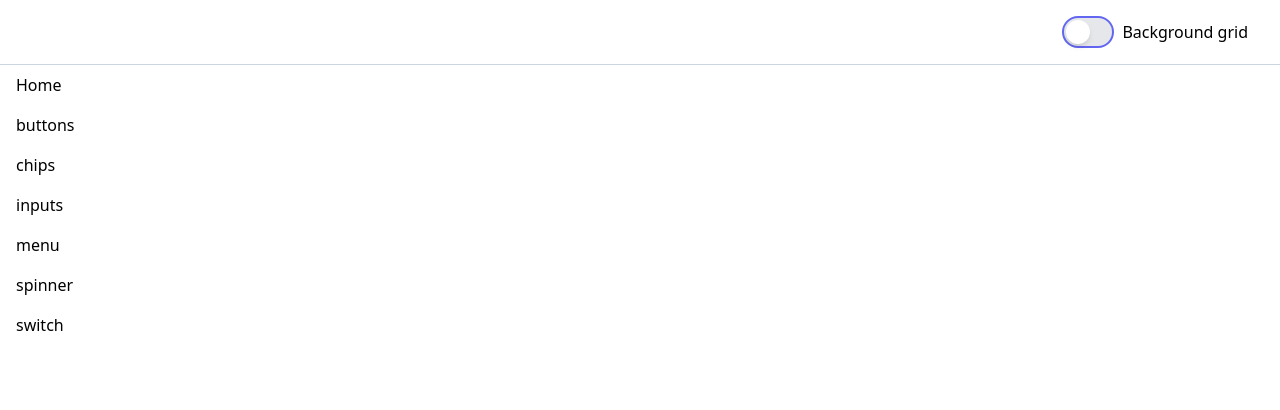
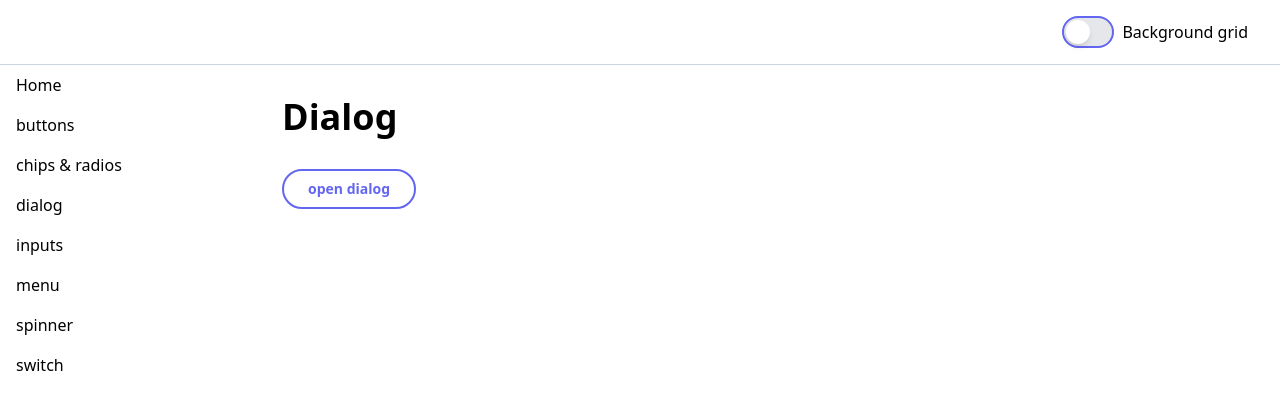
Before and after one commit to Hiswe/hue, a Vue app: page /dialog in a window 1280 px wide. Shown: the top 410 px of the page. Built offline with nearby package versions, Linux system fonts and the light colour scheme.

Commit message:
feat: dialog

```diff
--- a/components.d.ts
+++ b/components.d.ts
@@ -10,6 +10,7 @@ declare module 'vue' {
     HBtn: typeof import('./src/components/HBtn.vue')['default']
     HChip: typeof import('./src/components/HChip.vue')['default']
     HChipGroup: typeof import('./src/components/HChipGroup.vue')['default']
+    HDialog: typeof import('./src/components/HDialog.vue')['default']
     HMenu: typeof import('./src/components/HMenu.vue')['default']
     HRadio: typeof import('./src/components/HRadio.vue')['default']
     HRadioGroup: typeof import('./src/components/HRadioGroup.vue')['default']
--- a/src/App.vue
+++ b/src/App.vue
@@ -19,7 +19,10 @@ const toggleBackground = ref(false);
           buttons
         </RouterLink>
         <RouterLink class="px-4 py-2" to="/chips">
-          chips
+          chips & radios
+        </RouterLink>
+        <RouterLink class="px-4 py-2" to="/dialog">
+          dialog
         </RouterLink>
         <RouterLink class="px-4 py-2" to="/inputs">
           inputs
--- /dev/null
+++ b/src/components/HDialog.vue
@@ -0,0 +1,56 @@
+<script setup lang="ts">
+const open = defineModel<boolean>({ default: false });
+
+const dialogElement = shallowRef<HTMLDialogElement | null>(null);
+
+watch(open, (isOpen) => {
+  if (!dialogElement.value) return;
+  // To activate a “modal mode” (with the backdrop)
+  // we nee to use “showModal()” method
+  // https://developer.mozilla.org/en-US/docs/Web/HTML/Element/dialog
+  if (isOpen) dialogElement.value.showModal();
+  else dialogElement.value.close();
+}, { immediate: true });
+</script>
+
+<template>
+  <dialog
+    ref="dialogElement"
+    class="backdrop:bg-black/50 bg-transparent overflow:visible"
+    :open
+    @close="open = false"
+  >
+    <slot />
+  </dialog>
+</template>
+
+<style scoped>
+/* https://developer.mozilla.org/en-US/docs/Web/CSS/transition-behavior */
+dialog {
+  transition-property: opacity, overlay, display;
+  transition-duration: 0.3s;
+  transition-behavior: allow-discrete;
+}
+dialog[open] {
+  opacity: 1;
+}
+
+/*
+  Browser support isn't that good (june 2024)
+  => remove transition when not supported
+*/
+@supports (transition-behavior: allow-discrete) {
+  /* Final state of the exit animation */
+  dialog {
+    opacity: 0;
+  }
+}
+
+/* Needs to be included after the previous dialog[open]
+   rule to take effect, as the specificity is the same */
+@starting-style {
+  dialog[open] {
+    opacity: 0;
+  }
+}
+</style>
--- /dev/null
+++ b/src/pages/dialog.vue
@@ -0,0 +1,20 @@
+<script setup lang="ts">
+const isOpen = shallowRef(false);
+</script>
+
+<template>
+  <div>
+    <h1 class="text-4xl pb-8 font-semibold">
+      Dialog
+    </h1>
+    <HBtn text="open dialog" @click="isOpen = true" />
+    <HDialog v-model="isOpen">
+      <div class="p4 shadow-xl bg-white rounded-xl">
+        <p>Greetings, one and all!</p>
+        <form method="dialog">
+          <button>OK</button>
+        </form>
+      </div>
+    </HDialog>
+  </div>
+</template>
--- a/typed-router.d.ts
+++ b/typed-router.d.ts
@@ -21,6 +21,7 @@ declare module 'vue-router/auto-routes' {
     '/': RouteRecordInfo<'/', '/', Record<never, never>, Record<never, never>>,
     '/btn': RouteRecordInfo<'/btn', '/btn', Record<never, never>, Record<never, never>>,
     '/chips': RouteRecordInfo<'/chips', '/chips', Record<never, never>, Record<never, never>>,
+    '/dialog': RouteRecordInfo<'/dialog', '/dialog', Record<never, never>, Record<never, never>>,
     '/inputs': RouteRecordInfo<'/inputs', '/inputs', Record<never, never>, Record<never, never>>,
     '/menu': RouteRecordInfo<'/menu', '/menu', Record<never, never>, Record<never, never>>,
     '/spinner': RouteRecordInfo<'/spinner', '/spinner', Record<never, never>, Record<never, never>>,
```
